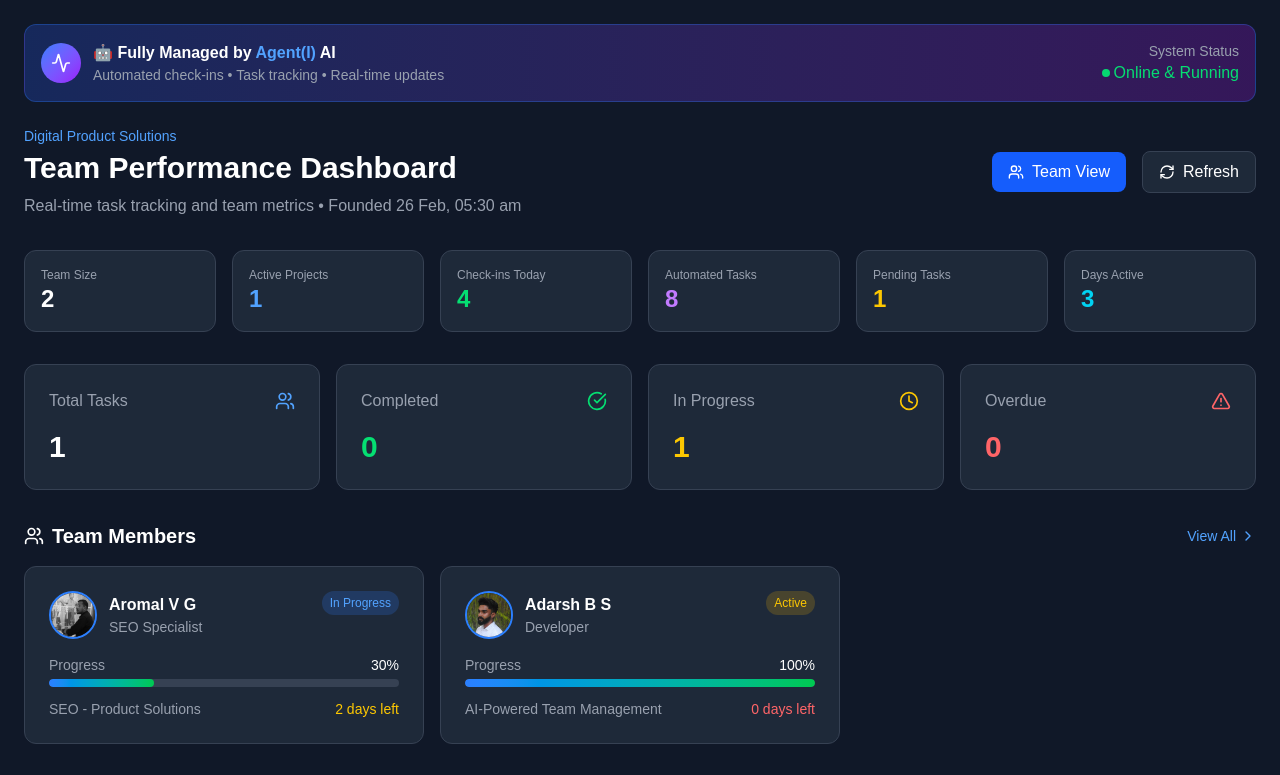
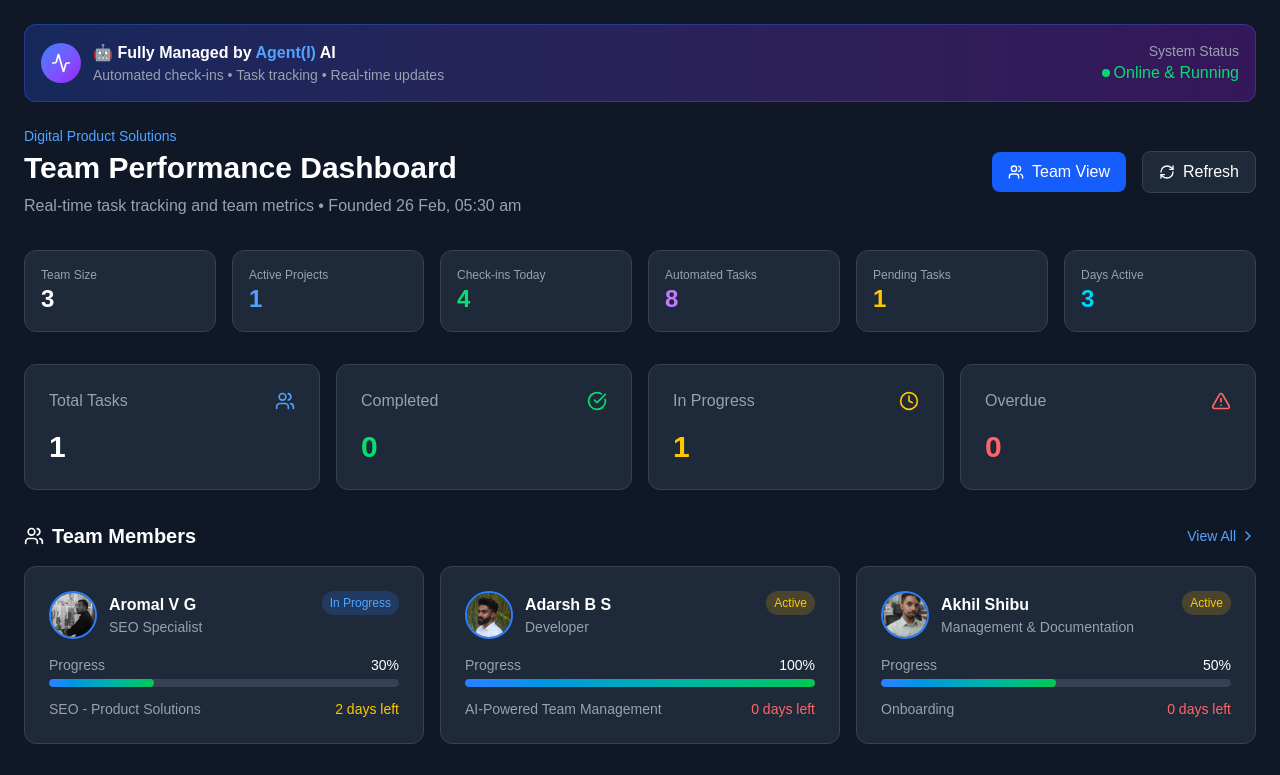
Before and after one commit to thowrzz/team-dashboard, a Next.js app: page /team-dashboard/ in a window 1280 px wide. Shown: the top 775 px of the page. Built offline with nearby package versions, Linux system fonts and the light colour scheme.

Commit message:
Add Akhil Shibu to dashboard team

```diff
--- a/app/page.tsx
+++ b/app/page.tsx
@@ -76,13 +76,37 @@ const teamMembers = [
     },
     lastActive: "2026-02-28T07:10:00+05:30",
   },
+  {
+    id: 3,
+    name: "Akhil Shibu",
+    phone: "+919061511805",
+    email: "Akhilshibu03@gmail.com",
+    avatar: "/team-dashboard/akhil.jpg",
+    slug: "akhil",
+    role: "Management & Documentation",
+    task: "Onboarding",
+    deadline: "Ongoing",
+    daysRemaining: 0,
+    priority: "Medium",
+    status: "Active",
+    progress: 50,
+    efficiency: 80,
+    tasksCompleted: 0,
+    tasksThisWeek: 0,
+    checkIns: {
+      morning: false,
+      afternoon: false,
+      evening: false,
+    },
+    lastActive: "2026-02-25T09:20:00+05:30",
+  },
 ];
 
 // Company Statistics (Real Data)
 const companyStats = {
   name: "Digital Product Solutions",
   founded: "2026-02-26",
-  teamSize: 2,
+  teamSize: 3,
   activeProjects: 1,
   completedProjects: 0,
   totalCheckInsToday: 4,
```
Also changed, not shown: public/akhil.jpg (added).
